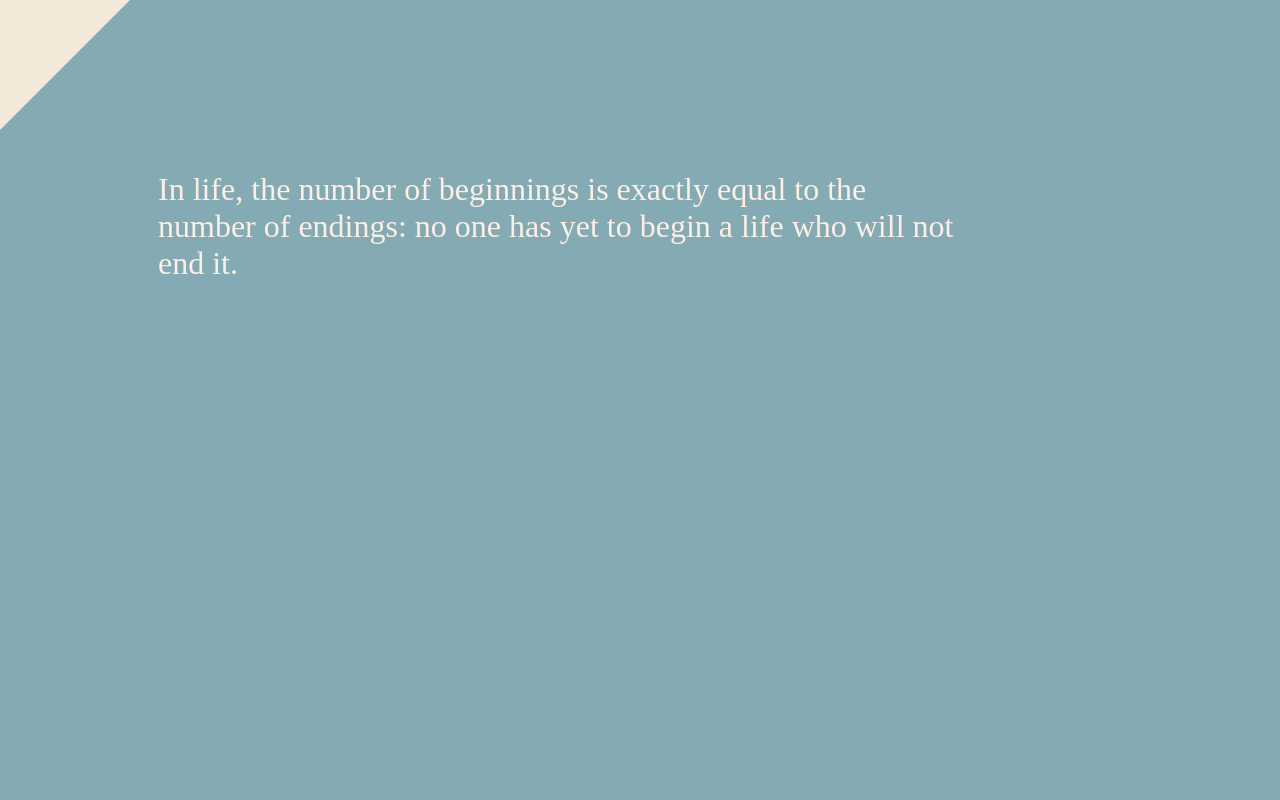
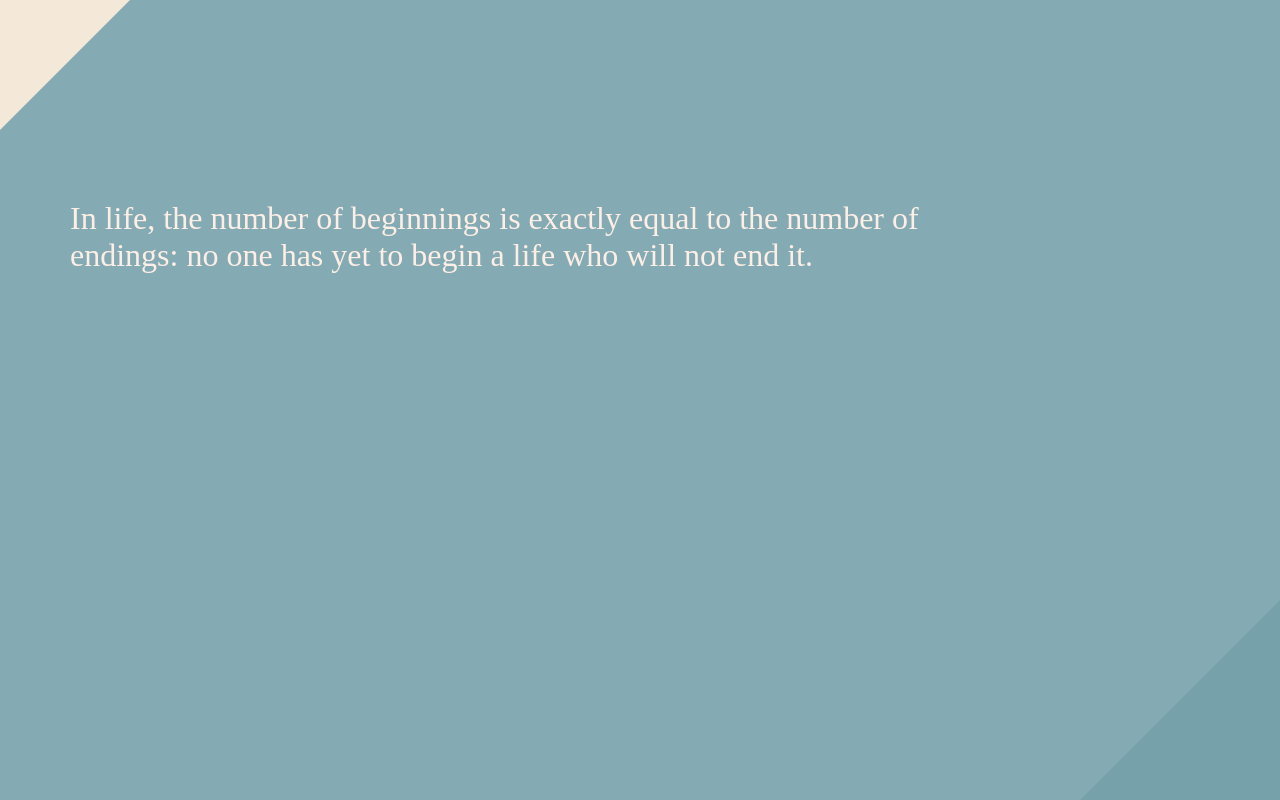
Before and after one commit to Vivianliu015/project-two, a plain HTML site: page page2.html in a window 1280 px wide. Drawn offline with Linux system fonts and the light colour scheme; a web font is replaced by a local one.

Commit message:
Update page2.css

```diff
--- a/page2.css
+++ b/page2.css
@@ -1,14 +1,23 @@
-body{
+html,body{
     background-color: #84ABB3;
 
+    width: 100%;
+            height: 100%;
+            margin: 0;
+
+            position: absolute;
+            top: 0;
+            left: 0;
   }
 
   h1{
     font-family: 'Alice', serif;
     color: #FDEEE6;
-    padding: 150px;
-    width: 800px;
+    width: 70%;
     font-weight: normal;
+    margin-left: 70px;
+    margin-top: 200px;
+
 
   }
 
@@ -16,7 +25,7 @@ body{
 
       width: 0px;
       height: 00px;
-      border-top: 130px solid #F4E8D9;
+      border-top: 130px solid #77A1AA;
       border-right: 130px solid transparent;
       position: fixed;
       top: 0;
@@ -24,3 +33,41 @@ body{
 
 
   }
+
+  .t2{
+    width: 0;
+    height: 0;
+    border-bottom: 200px solid #77A1AA;
+    border-left: 200px solid transparent;
+    position: fixed;
+    bottom: 0;
+    right: 0;
+}
+
+
+  .t2:hover{
+    color: #9AB3B4;
+    border-bottom: 200px solid #92b3bb;
+    border-left: 200px solid transparent;
+  }
+
+
+  .t1:hover{
+      border-top: 130px solid #F4E8D9;
+      border-right: 130px solid transparent;
+
+  }
+
+  @media only screen and (max-width: 600px){
+    h1 {
+      font-size: 5vw;
+
+    }
+
+    body{
+
+   height: 1px;
+    }
+
+
+  }
```
